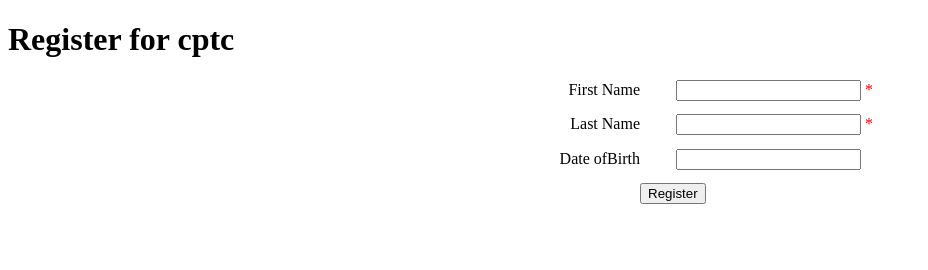
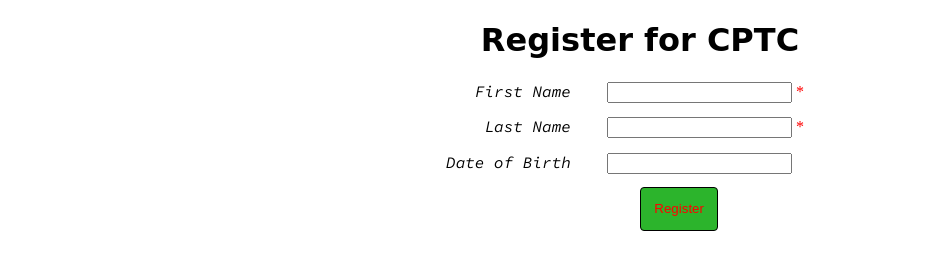
Before and after one commit to kevinhenneigh/Spring2020FormValidation, a plain HTML site: page index.html in a window 1280 px wide. Shown: the whole page, without its empty margins (0-928 px from the left). Drawn offline with Linux system fonts and the light colour scheme; a web font is replaced by a local one.

Commit message:
Did some styling with fonts in css and HTML

```diff
--- a/css/site.css
+++ b/css/site.css
@@ -1,5 +1,30 @@
 form span{
     color:red
+}
+
+button{
+    padding: 1em;
+    border-radius: .3em;
+    background-color: rgb(44, 180, 44);
+    color: red;
+    border: 1px solid black;
+    cursor: pointer;
+}
+
+button:hover{
+    background-color: aliceblue;
+
+}
+
+body{
+    margin-left: 5%;
+    margin-right: 5%;
+}
+
+h1{
+    text-align: center;
+    font-family: 'Baloo Bhaina 2', cursive;
+
 }
 
  input[type=text]{
@@ -8,9 +33,10 @@ form span{
 
  form label{
      display: inline-block;
-     width: 50%;
+     width: 44%;
      text-align: right;
      margin-right: 2em;
+     font-family: 'Source Code Pro', monospace;
  }
 
  form button {
--- a/index.html
+++ b/index.html
@@ -5,9 +5,13 @@
     <meta name="viewport" content="width=device-width, initial-scale=1.0">
     <title>Form Validation</title>
     <link rel="stylesheet" href="css/site.css">
+    <link href="https://fonts.googleapis.com/css2?family=Baloo+Bhaina+2&family=Roboto+Condensed&display=swap"
+    rel="stylesheet">
+    <link href="https://fonts.googleapis.com/css2?family=Source+Code+Pro:ital@1&display=swap"
+    rel="stylesheet">
 </head>
 <body>
-    <h1>Register for cptc</h1>
+    <h1>Register for CPTC</h1>
         <form>
             <label for="first-name">First Name</label>
             <input type="text" id="first-name">
@@ -17,7 +21,7 @@
             <input type="text" id="last-name">
             <span data-required>*</span>
             <br>
-            <label for="dob">Date ofBirth</label>
+            <label for="dob">Date of Birth</label>
             <input type="text">
             <span></span>
 
```
